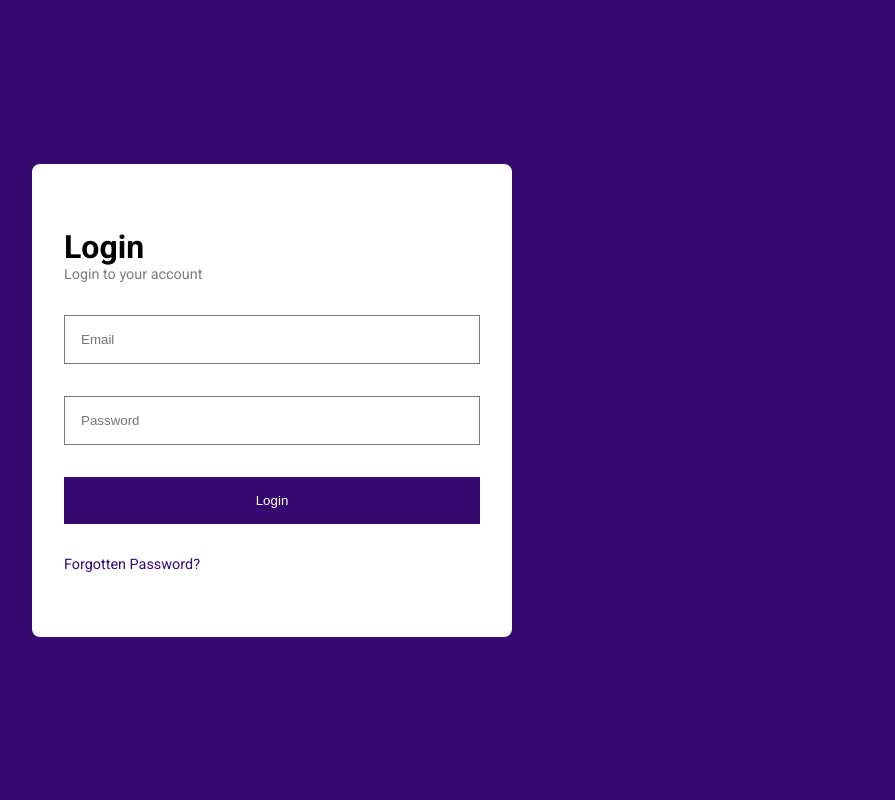
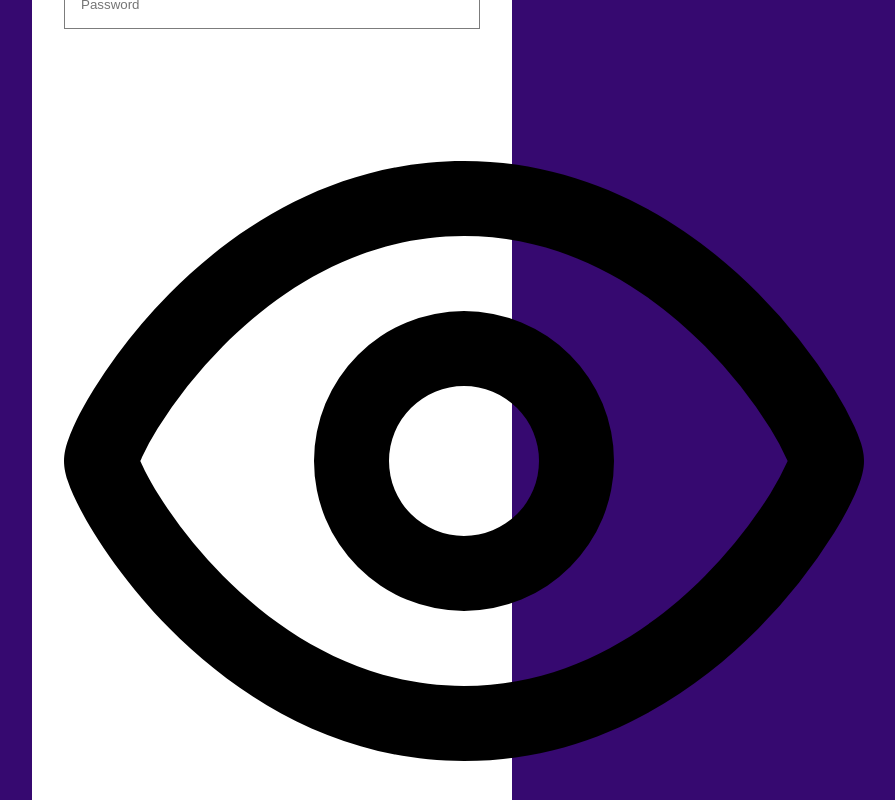
Before and after one commit to alli-Codes/login-page, a Svelte app: page / in a window 1280 px wide. Shown: the top 800 px of the page, without its empty margins (368-1263 px from the left). Built offline with nearby package versions, Linux system fonts and the light colour scheme.

Commit message:
Creating an icon component

```diff
--- a/src/App.svelte
+++ b/src/App.svelte
@@ -1,4 +1,5 @@
 <script>
+  import Icon from "./Icon.svelte";
 </script>
 
 <div class="container">
@@ -10,6 +11,7 @@
     <form action="">
       <input type="text" placeholder="Email" />
       <input type="password" placeholder="Password" />
+      <Icon />
       <button>Login</button>
       <a href=".">Forgotten Password?</a>
     </form>
--- /dev/null
+++ b/src/Icon.svelte
@@ -0,0 +1,18 @@
+<!-- Uploaded to: SVG Repo, www.svgrepo.com, Transformed by: SVG Repo Mixer Tools -->
+<svg
+  width="800px"
+  height="800px"
+  viewBox="0 0 16 16"
+  xmlns="http://www.w3.org/2000/svg"
+  fill="none"
+>
+  <g fill="#000000" fill-rule="evenodd" clip-rule="evenodd">
+    <path
+      d="M8 5a3 3 0 100 6 3 3 0 000-6zM6.5 8a1.5 1.5 0 113 0 1.5 1.5 0 01-3 0z"
+    />
+
+    <path
+      d="M8 2C5.422 2 3.43 3.32 2.112 4.65A10.948 10.948 0 00.596 6.564c-.173.28-.31.536-.407.75a3 3 0 00-.122.31C.04 7.705 0 7.846 0 8s.041.296.067.375a3 3 0 00.122.31c.097.215.234.471.407.751.346.56.854 1.246 1.516 1.914C3.43 12.68 5.422 14 8 14s4.57-1.32 5.888-2.65a10.952 10.952 0 001.516-1.914c.173-.28.31-.536.407-.75.048-.107.09-.212.122-.31.026-.08.067-.221.067-.376s-.041-.296-.067-.375a2.978 2.978 0 00-.122-.31 6.777 6.777 0 00-.407-.751 10.952 10.952 0 00-1.516-1.914C12.57 3.32 10.578 2 8 2zM1.556 7.933a2.314 2.314 0 00-.03.067l.03.067c.065.145.17.344.316.58a9.45 9.45 0 001.306 1.647C4.332 11.458 5.964 12.5 8 12.5s3.668-1.042 4.822-2.206a9.45 9.45 0 001.306-1.646A5.336 5.336 0 0014.473 8a5.335 5.335 0 00-.346-.648 9.452 9.452 0 00-1.305-1.646C11.668 4.542 10.036 3.5 8 3.5S4.332 4.542 3.178 5.706a9.45 9.45 0 00-1.306 1.646 5.316 5.316 0 00-.316.58z"
+    />
+  </g>
+</svg>
```
